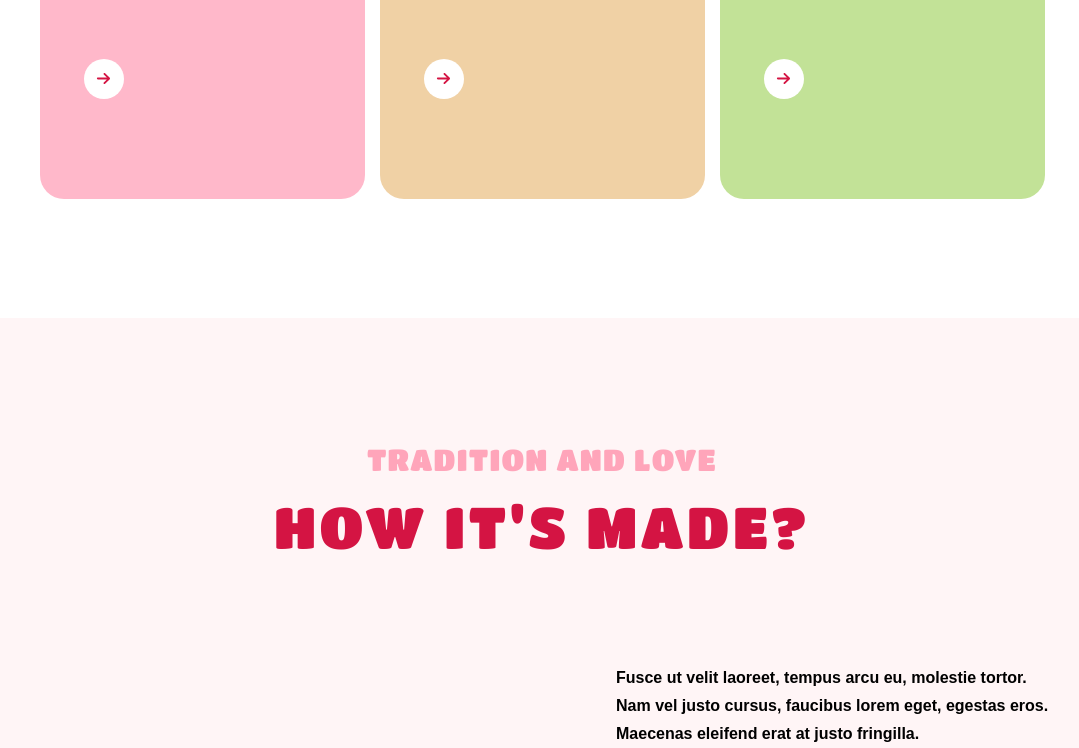
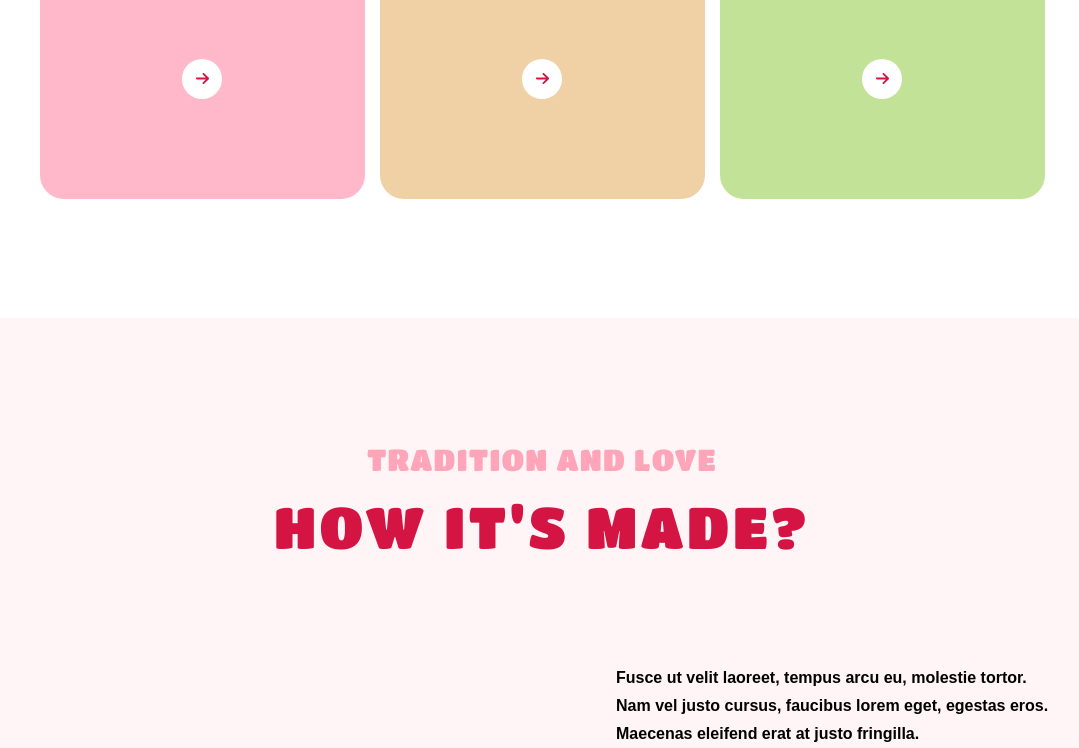
Before and after one commit to zenya385/Group-Project-IceCream, a website built with Parcel: page src/index.html in a window 1280 px wide. Shown: the part 1588-2336 px from the top of the page, without its empty margins (98-1177 px from the left). Built offline with nearby package versions, Linux system fonts and the light colour scheme; files whose address does not match are found by name.

Commit message:
Update _products.scss
fix

```diff
--- a/src/sass/layout/_products.scss
+++ b/src/sass/layout/_products.scss
@@ -157,7 +157,7 @@
     border-radius: 50%;
     border: none;
     background-color: #fff;
-    margin-top: 30px auto;
+    margin: 30px auto;
     display: flex;
     justify-content: center;
     align-items: center;
```
